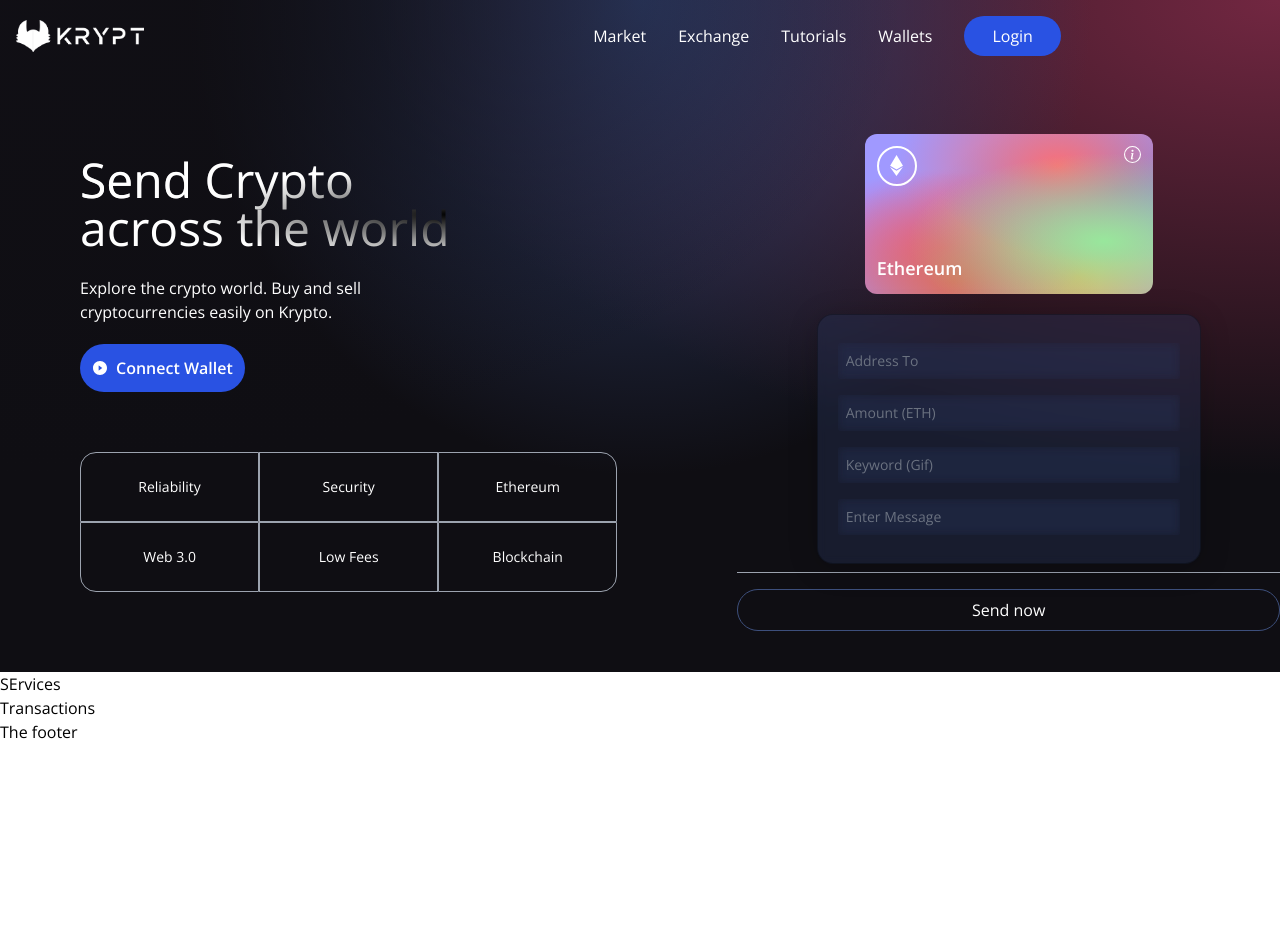
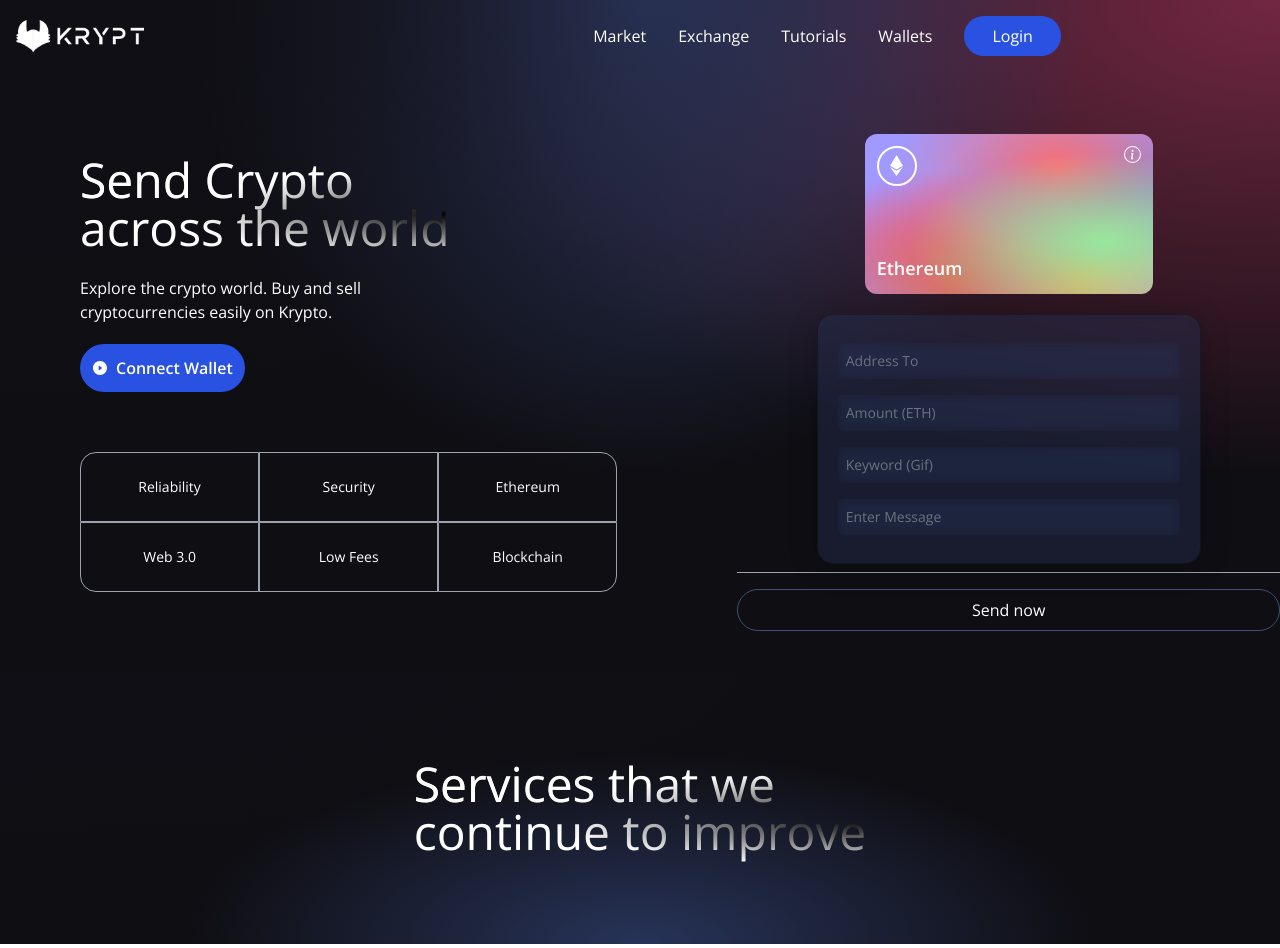
Before and after one commit to chainerprince/thentic_nft, a React (Vite) app: page / in a window 1280 px wide. Shown: the top 948 px of the page. Before the commit the page ends 800 px from the top, so only its background shows below. Built offline with nearby package versions, Linux system fonts and the light colour scheme.

Commit message:
started services page

```diff
--- a/src/components/Services.jsx
+++ b/src/components/Services.jsx
@@ -1,10 +1,35 @@
-import React from 'react'
+import React from "react";
+import { BsShieldFillCheck } from "react-icons/bs";
+import { BiSearchAlt } from "react-icons/bi";
+import { RiHeart2Fill } from "react-icons/ri";
+
+const ServiceCard = ({ color, title, icon, subtitle }) => (
+  <div className="flex flex-row justify-start items-start white-glassmorphism p-3 m-2 cursor-pointer hover:shadow-xl">
+    <div className={`w-10 h-10 rounded-full flex justify-center items-center ${color}`}>
+      {icon}
+    </div>
+    <div className="ml-5 flex flex-col flex-1">
+      <h3 className="mt-2 text-white text-lg">{title}</h3>
+      <p className="mt-1 text-white text-sm md:w-9/12">
+        {subtitle}
+      </p>
+    </div>
+  </div>
+);
 
 const Services = () => {
     return (
-        <div>
-            SErvices
-        </div>
+<div className="flex w-full justify-center items-center gradient-bg-services">
+  <div className="flex mf:flex-row flex-col items-center justify-between md:p-20 py-12 px-4">
+    <div className="flex-1 flex flex-col justify-start items-start">
+        <h1 className="text-white text-3xl sm:text-5xl py-2 text-gradient ">
+          Services that we
+          <br />
+          continue to improve
+        </h1>
+    </div>
+  </div>
+</div>
     )
 }
 
```
